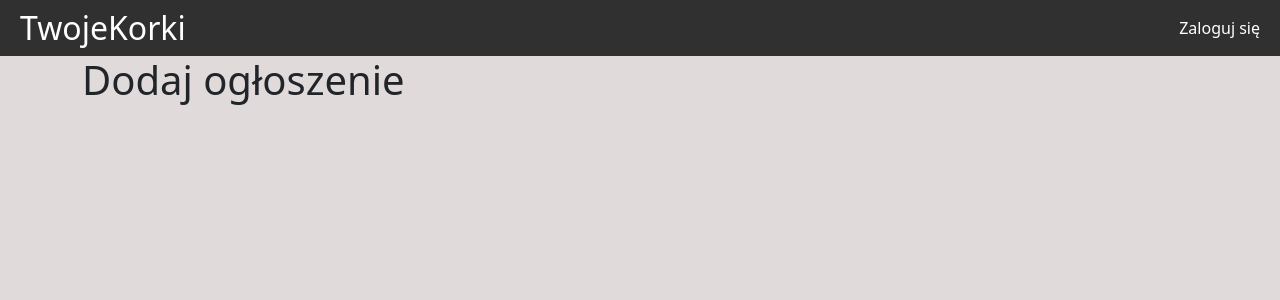
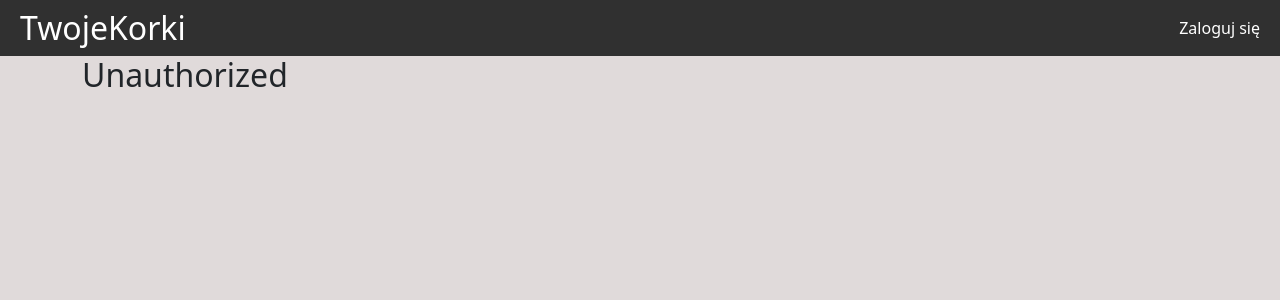
Before and after one commit to Szymon017/TwojeKorki, a React (Create React App) app in the folder client/: page /annoucements/add in a window 1280 px wide. Shown: the top 300 px of the page. Built offline with nearby package versions, Linux system fonts and the light colour scheme.

Commit message:
Protected sites

```diff
--- a/client/src/components/Navbar.js
+++ b/client/src/components/Navbar.js
@@ -30,8 +30,9 @@ export default function Navbar() {
         TwojeKorki
       </Link>
       <ul>
-        {user ? <CustomLink to="add-annoucement">Dodaj ogłoszenie</CustomLink> : ''}
-        {user ? <CustomLink to="all-annoucements">Ogłoszenia</CustomLink> : ''}
+        {user ? <CustomLink to="/annoucements/add">Dodaj ogłoszenie</CustomLink> : ''}
+        {user ? <CustomLink to="annoucements">Ogłoszenia</CustomLink> : ''}
+        {user ? <CustomLink to="profile">Mój profil</CustomLink>:''}
         {user ? <CustomLink to="logout" onClick={logout}>Wyloguj się</CustomLink> : <CustomLink to="login">Zaloguj się</CustomLink> }
       </ul>
     </nav>
--- a/client/src/components/pages/AddNewAnnoucement/AddNewAnnoucement.js
+++ b/client/src/components/pages/AddNewAnnoucement/AddNewAnnoucement.js
@@ -3,9 +3,12 @@ import Button from "react-bootstrap/Button";
 import Container from "react-bootstrap/Container";
 import "bootstrap/dist/css/bootstrap.min.css";
 
+export default function AddNewAnnoucement() {
+  const user = localStorage.getItem("token");
 
-export default function AddNewAnnoucement() {
-  return (
+  return user ? (
    <h1>Dodaj ogłoszenie</h1>
+  ):(
+    <h2>Unauthorized</h2>
   );
 }
--- a/client/src/components/pages/Login/Login.js
+++ b/client/src/components/pages/Login/Login.js
@@ -1,7 +1,6 @@
 import { Col, Container, Row } from 'react-bootstrap';
 import Form from 'react-bootstrap/Form';
 import { useState, useEffect } from 'react';
-import { isEmail } from "validator";
 import './style.css';
 import { login } from '../../../service/userService';
 
```
